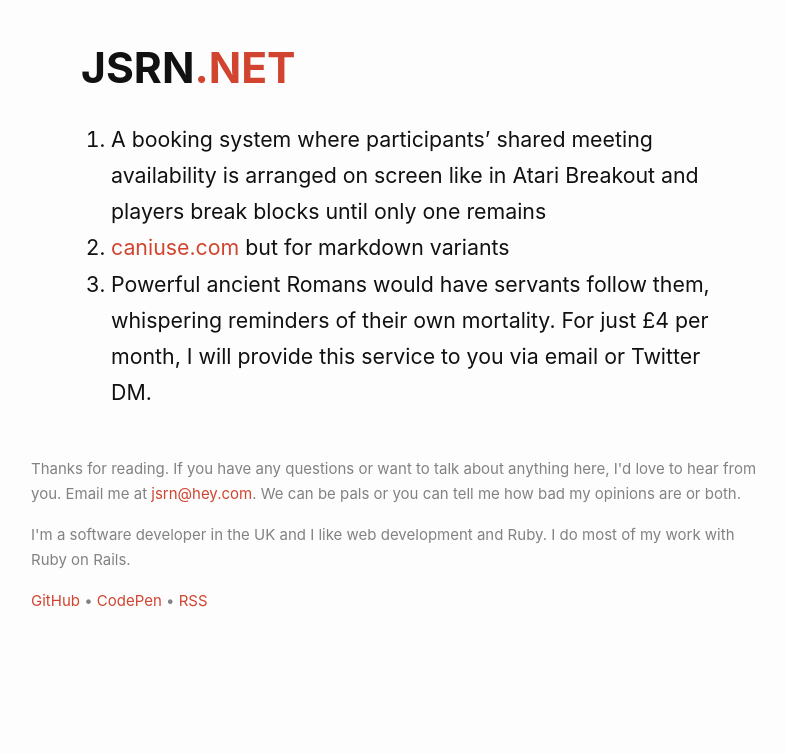
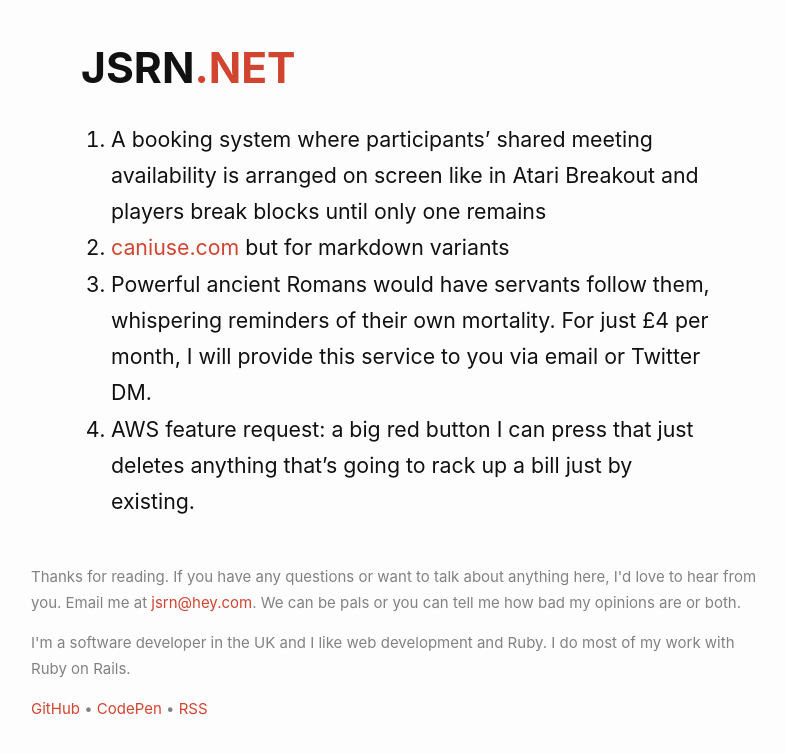
Before and after one commit to jsrn/jsrn.github.io, a Jekyll site: the page built from pitch.md, in a window 1280 px wide. Shown: the top 754 px of the page, without its empty margins (239-1025 px from the left). Built offline with Jekyll 4.4.1, drawn with Linux system fonts in a browser that asks for light colours.

Commit message:
Update pitch.md

```diff
--- a/pitch.md
+++ b/pitch.md
@@ -6,3 +6,4 @@
 1. A booking system where participants' shared meeting availability is arranged on screen like in Atari Breakout and players break blocks until only one remains
 2. [caniuse.com](https://caniuse.com) but for markdown variants
 3. Powerful ancient Romans would have servants follow them, whispering reminders of their own mortality. For just £4 per month, I will provide this service to you via email or Twitter DM.
+4. AWS feature request: a big red button I can press that just deletes anything that’s going to rack up a bill just by existing.
```
